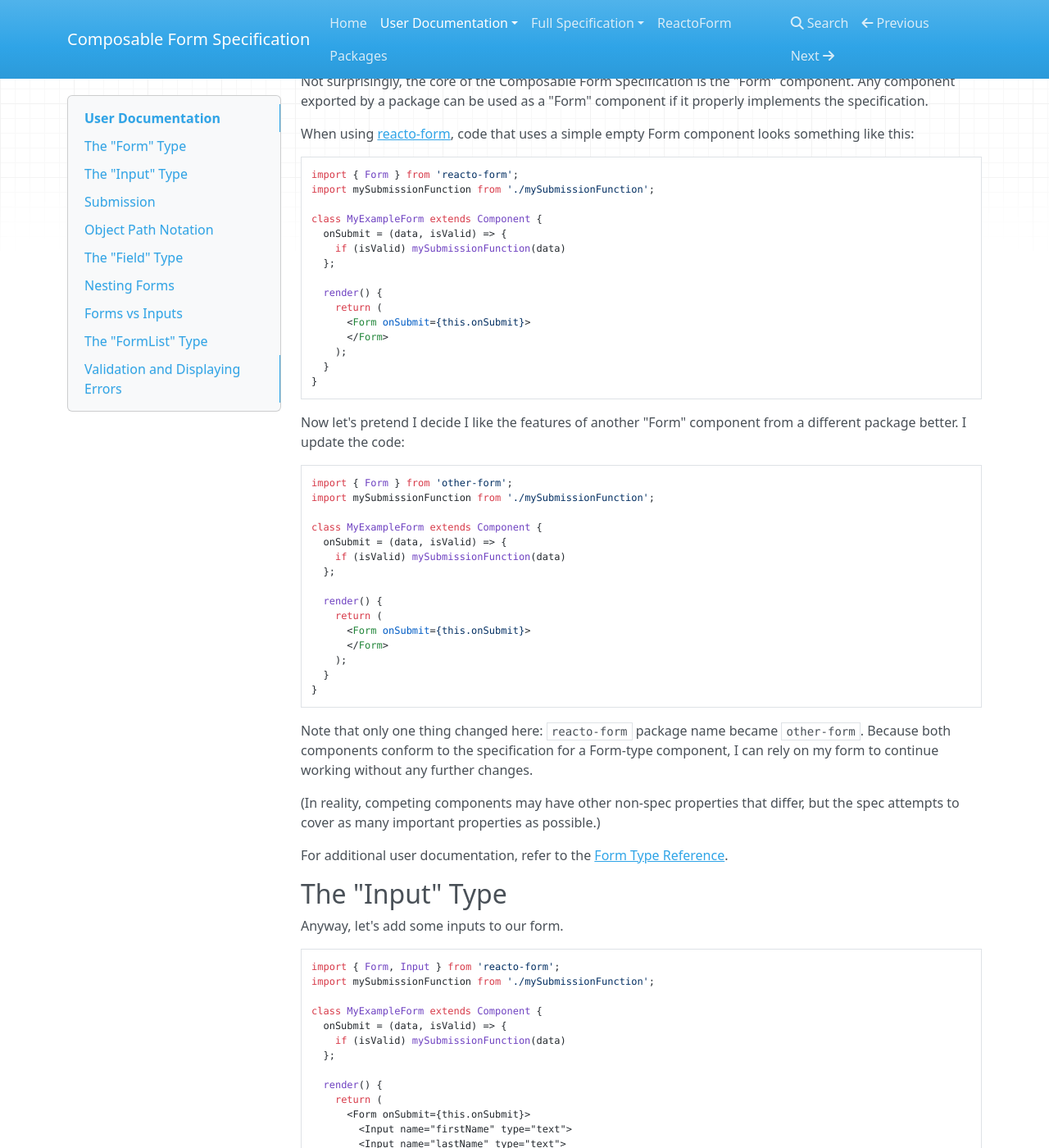
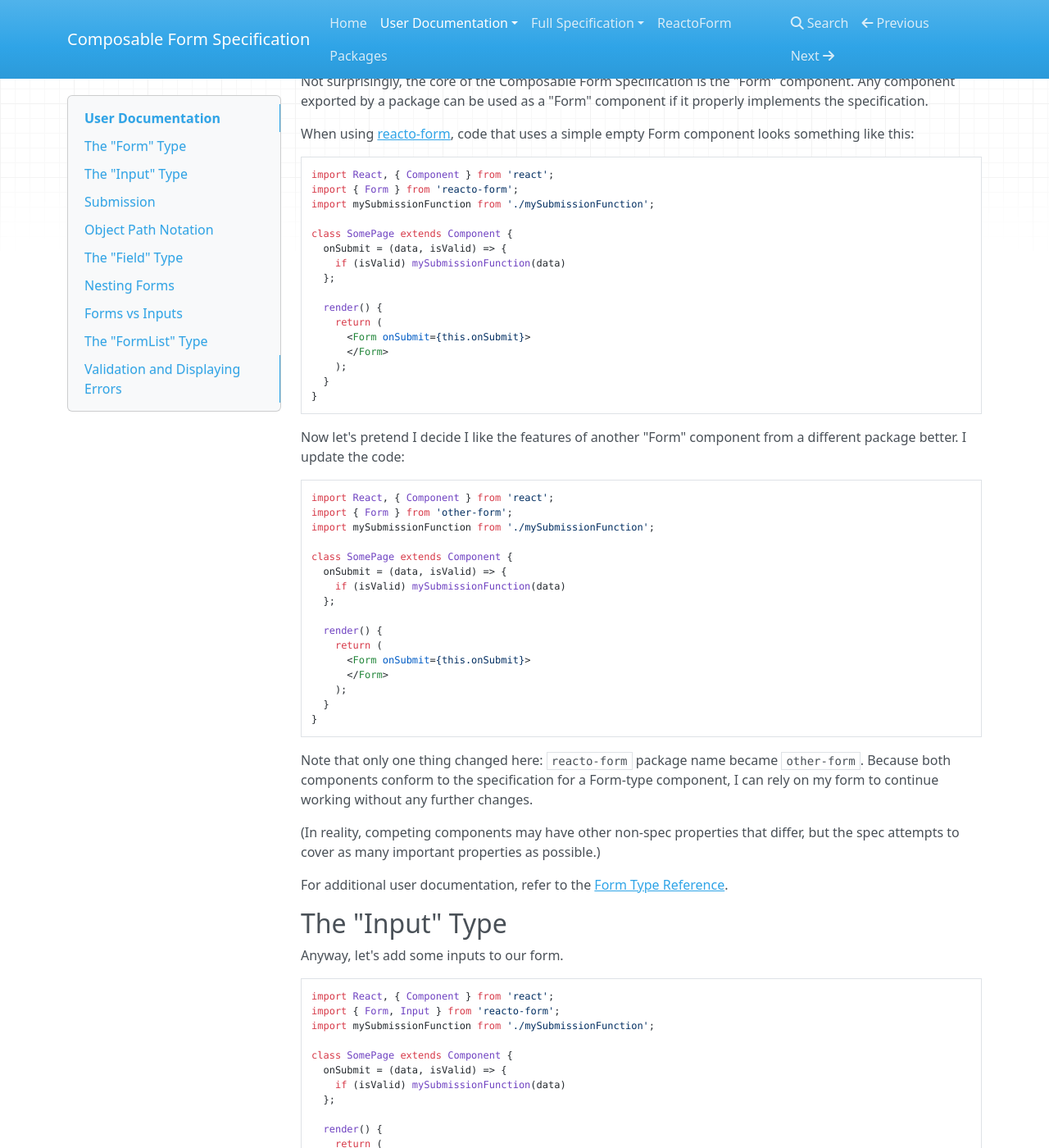
Before and after one commit to longshotlabs/composable-forms, an MkDocs documentation site: the page built from docs/user.md, in a window 1280 px wide and 1400 px high, scrolled down 302 px. Shown: the whole window at 82% size. Built offline with MkDocs 1.6.1, drawn with Linux system fonts in a browser that asks for light colours; nearby versions of some CDN libraries; old or Windows-style settings are respelled for this version of MkDocs; some of the changed text lies outside the part shown.

Commit message:
Import React in examples

````diff
--- a/docs/user.md
+++ b/docs/user.md
@@ -13,10 +13,11 @@ Not surprisingly, the core of the Composable Form Specification is the "Form" co
 When using [reacto-form](https://github.com/DairyStateDesigns/reacto-form), code that uses a simple empty Form component looks something like this:
 
 ```js
+import React, { Component } from 'react';
 import { Form } from 'reacto-form';
 import mySubmissionFunction from './mySubmissionFunction';
 
-class MyExampleForm extends Component {
+class SomePage extends Component {
   onSubmit = (data, isValid) => {
     if (isValid) mySubmissionFunction(data)
   };
@@ -33,10 +34,11 @@ class MyExampleForm extends Component {
 Now let's pretend I decide I like the features of another "Form" component from a different package better. I update the code:
 
 ```js
+import React, { Component } from 'react';
 import { Form } from 'other-form';
 import mySubmissionFunction from './mySubmissionFunction';
 
-class MyExampleForm extends Component {
+class SomePage extends Component {
   onSubmit = (data, isValid) => {
     if (isValid) mySubmissionFunction(data)
   };
@@ -61,10 +63,11 @@ For additional user documentation, refer to the [Form Type Reference](user/form.
 Anyway, let's add some inputs to our form.
 
 ```js
+import React, { Component } from 'react';
 import { Form, Input } from 'reacto-form';
 import mySubmissionFunction from './mySubmissionFunction';
 
-class MyExampleForm extends Component {
+class SomePage extends Component {
   onSubmit = (data, isValid) => {
     if (isValid) mySubmissionFunction(data)
   };
@@ -91,10 +94,11 @@ For additional user documentation, refer to the [Input Type Reference](user/inpu
 We will now add a Submit button:
 
 ```js
+import React, { Component } from 'react';
 import { Form, Input } from 'reacto-form';
 import mySubmissionFunction from './mySubmissionFunction';
 
-class MyExampleForm extends Component {
+class SomePage extends Component {
   onSubmit = (data, isValid) => {
     if (isValid) mySubmissionFunction(data)
   };
@@ -153,10 +157,11 @@ NOTE: Numeric keys are not supported.
 In most cases, you'll want some additional stuff around your input: a label, error messages, descriptive text, a requiredness indicator, an icon, borders, padding. A Field-type component provides these things.
 
 ```js
+import React, { Component } from 'react';
 import { Field, Form, Input } from 'reacto-form';
 import mySubmissionFunction from './mySubmissionFunction';
 
-class MyExampleForm extends Component {
+class SomePage extends Component {
   onSubmit = (data, isValid) => {
     if (isValid) mySubmissionFunction(data)
   };
@@ -189,10 +194,11 @@ A nested form must have a `name` property with an object path notation string li
 A nesting example:
 
 ```js
+import React, { Component } from 'react';
 import { Field, Form, Input } from 'reacto-form';
 import mySubmissionFunction from './mySubmissionFunction';
 
-class MyExampleForm extends Component {
+class SomePage extends Component {
   onSubmit = (data, isValid) => {
     if (isValid) mySubmissionFunction(data)
   };
@@ -226,11 +232,12 @@ Note that object path notation begins from the closest form, so the "city" input
 Packages can choose to export entire premade forms as long as they conform the the specification for Form-type components. So for example, you might be able to plug in an open source address form component like this:
 
 ```js
+import React, { Component } from 'react';
 import { Field, Form, Input } from 'reacto-form';
 import AddressForm from 'nifty-address-form-package';
 import mySubmissionFunction from './mySubmissionFunction';
 
-class MyExampleForm extends Component {
+class SomePage extends Component {
   onSubmit = (data, isValid) => {
     if (isValid) mySubmissionFunction(data)
   };
@@ -275,11 +282,12 @@ When using an ErrorsBlock as a child of FormList, omit the `names` property. Whe
 Here is a twist on an earlier example, if we wanted to let a user enter any number of addresses:
 
 ```js
+import React, { Component } from 'react';
 import { Field, Form, FormList, Input } from 'reacto-form';
 import AddressForm from 'nifty-address-form-package';
 import mySubmissionFunction from './mySubmissionFunction';
 
-class MyExampleForm extends Component {
+class SomePage extends Component {
   onSubmit = (data, isValid) => {
     if (isValid) mySubmissionFunction(data)
   };
````
Also changed, not shown: docs/user/form.md (+2 -1 lines).
